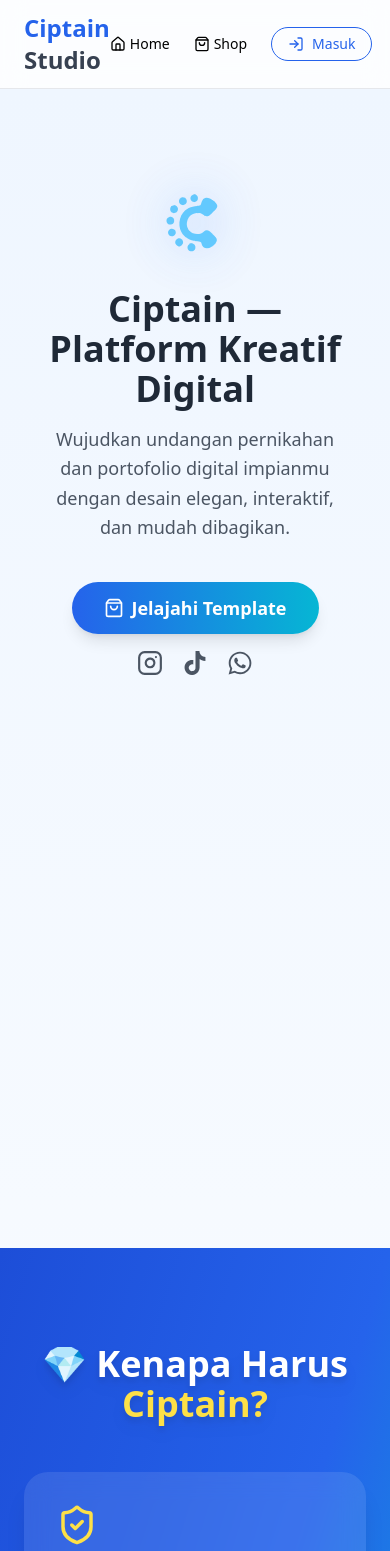
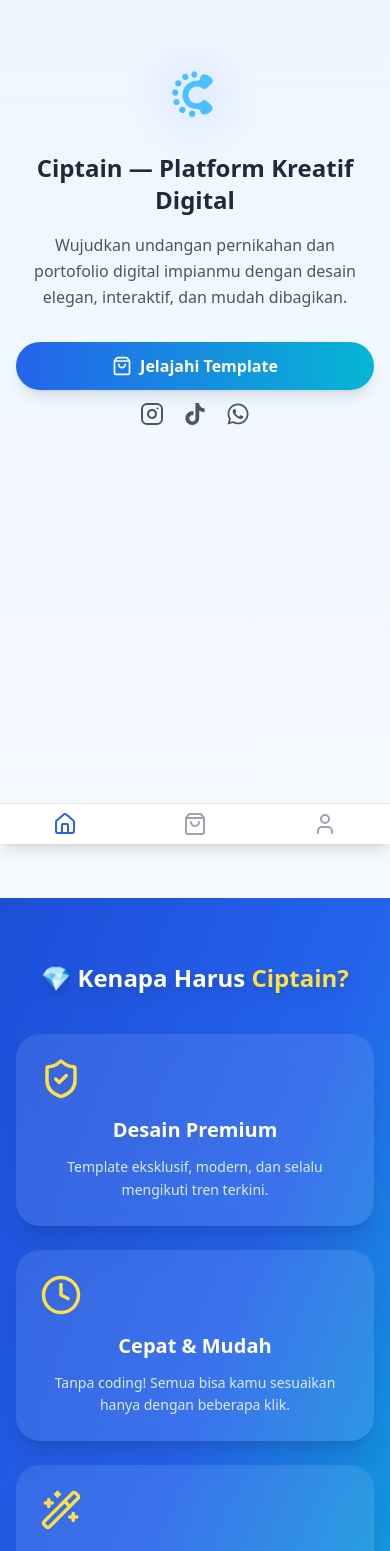
Before and after one commit to mustofa08/Ciptain, a React (Vite) app: page / in a window 390 px wide. Shown: the top 1551 px of the page. Built offline with nearby package versions, Linux system fonts and the light colour scheme.

Commit message:
responsive home.jsx, shop.jsx dan navbar

```diff
--- a/src/components/Navbar.jsx
+++ b/src/components/Navbar.jsx
@@ -1,69 +1,12 @@
 import React from "react";
-import { Link, useNavigate } from "react-router-dom";
-import {
-  Home,
-  ShoppingBag,
-  LogIn,
-  LayoutDashboard,
-  LogOut,
-} from "lucide-react";
-import { useAuth } from "../contexts/AuthContext";
-import { supabase } from "../lib/supabaseClient";
+import NavbarDesktop from "./NavbarDesktop";
+import NavbarMobile from "./NavbarMobile";
 
 export default function Navbar() {
-  const { user, profile } = useAuth();
-  const navigate = useNavigate();
-
-  async function logout() {
-    await supabase.auth.signOut();
-    navigate("/login");
-  }
-
   return (
-    <header className="bg-white/80 backdrop-blur-md border-b sticky top-0 z-30">
-      <div className="max-w-7xl mx-auto px-6 py-3 flex justify-between items-center">
-        {/* Logo */}
-        <Link to="/" className="text-2xl font-extrabold text-blue-600">
-          Ciptain<span className="text-gray-700"> Studio</span>
-        </Link>
-
-        {/* Menu */}
-        <nav className="flex items-center gap-6 text-sm font-medium">
-          <Link to="/" className="flex items-center gap-1">
-            <Home size={16} /> Home
-          </Link>
-
-          <Link to="/shop" className="flex items-center gap-1">
-            <ShoppingBag size={16} /> Shop
-          </Link>
-
-          {!user && (
-            <Link
-              to="/login"
-              className="flex items-center gap-2 px-4 py-1.5 border border-blue-600 rounded-full text-blue-600"
-            >
-              <LogIn size={16} /> Masuk
-            </Link>
-          )}
-
-          {user && (
-            <>
-              <Link
-                to={profile?.role === "admin" ? "/admin" : "/user"}
-                className="flex items-center gap-2 px-4 py-1.5 border border-blue-600 rounded-full text-blue-600"
-              >
-                <LayoutDashboard size={16} /> Dashboard
-              </Link>
-              <button
-                onClick={logout}
-                className="flex items-center gap-1 text-red-500"
-              >
-                <LogOut size={16} /> Keluar
-              </button>
-            </>
-          )}
-        </nav>
-      </div>
-    </header>
+    <>
+      <NavbarDesktop />
+      <NavbarMobile />
+    </>
   );
 }
--- /dev/null
+++ b/src/components/NavbarDesktop.jsx
@@ -0,0 +1,68 @@
+import React from "react";
+import { Link, useNavigate } from "react-router-dom";
+import {
+  Home,
+  ShoppingBag,
+  LogIn,
+  LayoutDashboard,
+  LogOut,
+} from "lucide-react";
+import { useAuth } from "../contexts/AuthContext";
+import { supabase } from "../lib/supabaseClient";
+
+export default function NavbarDesktop() {
+  const { user, profile } = useAuth();
+  const navigate = useNavigate();
+
+  async function logout() {
+    await supabase.auth.signOut();
+    navigate("/login");
+  }
+
+  return (
+    <header className="hidden md:block bg-white/80 backdrop-blur-md border-b sticky top-0 z-30">
+      <div className="max-w-7xl mx-auto px-6 py-3 flex justify-between items-center">
+        <Link to="/" className="text-2xl font-extrabold text-blue-600">
+          Ciptain<span className="text-gray-700"> Studio</span>
+        </Link>
+
+        <nav className="flex items-center gap-6 text-sm font-medium">
+          <Link to="/" className="flex items-center gap-1">
+            <Home size={16} /> Home
+          </Link>
+
+          <Link to="/shop" className="flex items-center gap-1">
+            <ShoppingBag size={16} /> Shop
+          </Link>
+
+          {!user && (
+            <Link
+              to="/login"
+              className="flex items-center gap-2 px-4 py-1.5 border border-blue-600 rounded-full text-blue-600"
+            >
+              <LogIn size={16} /> Masuk
+            </Link>
+          )}
+
+          {user && (
+            <>
+              <Link
+                to={profile?.role === "admin" ? "/admin" : "/user"}
+                className="flex items-center gap-2 px-4 py-1.5 border border-blue-600 rounded-full text-blue-600"
+              >
+                <LayoutDashboard size={16} /> Dashboard
+              </Link>
+
+              <button
+                onClick={logout}
+                className="flex items-center gap-1 text-red-500"
+              >
+                <LogOut size={16} /> Keluar
+              </button>
+            </>
+          )}
+        </nav>
+      </div>
+    </header>
+  );
+}
--- /dev/null
+++ b/src/components/NavbarMobile.jsx
@@ -0,0 +1,54 @@
+import React from "react";
+import { NavLink, useNavigate } from "react-router-dom";
+import { Home, ShoppingBag, User, LogOut } from "lucide-react";
+import { useAuth } from "../contexts/AuthContext";
+import { supabase } from "../lib/supabaseClient";
+
+export default function NavbarMobile() {
+  const { user, profile } = useAuth();
+  const navigate = useNavigate();
+
+  const dashboardPath = profile?.role === "admin" ? "/admin" : "/user";
+
+  async function handleLogout() {
+    await supabase.auth.signOut();
+    navigate("/login");
+  }
+
+  return (
+    <nav className="md:hidden fixed bottom-0 left-0 right-0 z-40 bg-white border-t shadow-lg">
+      <div className="flex justify-around items-center py-2">
+        <NavItem to="/" icon={<Home />} />
+        <NavItem to="/shop" icon={<ShoppingBag />} />
+
+        {/* Dashboard / Login */}
+        <NavItem to={user ? dashboardPath : "/login"} icon={<User />} />
+
+        {/* Logout (only when logged in) */}
+        {user && (
+          <button
+            onClick={handleLogout}
+            className="flex flex-col items-center justify-center gap-1 text-xs text-red-400 hover:text-red-600 transition"
+          >
+            <LogOut className="w-6 h-6" />
+          </button>
+        )}
+      </div>
+    </nav>
+  );
+}
+
+function NavItem({ to, icon }) {
+  return (
+    <NavLink
+      to={to}
+      className={({ isActive }) =>
+        `flex flex-col items-center justify-center gap-1 text-xs ${
+          isActive ? "text-blue-600" : "text-gray-400"
+        }`
+      }
+    >
+      <div className="w-6 h-6">{icon}</div>
+    </NavLink>
+  );
+}
--- a/src/layouts/HomeLayout.jsx
+++ b/src/layouts/HomeLayout.jsx
@@ -6,10 +6,10 @@ export default function HomeLayout() {
   return (
     <div className="min-h-screen flex flex-col bg-gradient-to-b from-blue-50 via-white to-blue-100">
       <Navbar />
-      <main className="flex-1">
+      <main className="flex-1 pb-16 md:pb-0">
         <Outlet />
       </main>
-      <footer className="bg-white border-t py-6 text-center text-gray-500 text-sm">
+      <footer className="bg-white border-t py-6 text-center text-gray-500 text-sm hidden md:block">
         © {new Date().getFullYear()} <b>Ciptain</b> — Menciptakan Kesan Digital
       </footer>
     </div>
--- a/src/pages/Home.jsx
+++ b/src/pages/Home.jsx
@@ -35,28 +35,28 @@ const floatingImages = [
     src: sample1,
     style: { top: "0%", left: "10%" },
     delay: 1,
-    size: "w-32 md:w-40",
+    size: "w-28 sm:w-32 md:w-40",
     duration: 6,
   },
   {
     src: sample2,
     style: { top: "0%", right: "10%" },
     delay: 2,
-    size: "w-32 md:w-40",
+    size: "w-28 sm:w-32 md:w-40",
     duration: 7,
   },
   {
     src: sample3,
     style: { bottom: "0%", left: "0%" },
     delay: 3,
-    size: "w-28 md:w-36",
+    size: "w-24 sm:w-28 md:w-36",
     duration: 5,
   },
   {
     src: sample4,
     style: { bottom: "0%", right: "0%" },
     delay: 4,
-    size: "w-28 md:w-36",
+    size: "w-24 sm:w-28 md:w-36",
     duration: 6,
   },
 ];
@@ -77,12 +77,10 @@ export default function Home() {
     user?.email?.split("@")[0] ||
     "Pengunjung";
 
-  const dashboardPath = profile?.role === "admin" ? "/admin" : "/dashboard";
-
   return (
-    <div className="flex flex-col items-center bg-gradient-to-b from-blue-50 via-white to-blue-100 min-h-screen overflow-hidden">
+    <div className="flex flex-col items-center bg-gradient-to-b from-blue-50 via-white to-blue-100 min-h-screen overflow-x-hidden">
       {/* ================= HERO ================= */}
-      <section className="flex flex-col md:flex-row justify-between items-center w-full max-w-7xl px-10 py-24 relative">
+      <section className="flex flex-col md:flex-row justify-between items-center w-full max-w-7xl px-4 sm:px-6 md:px-10 py-16 sm:py-20 md:py-24 relative">
         <motion.div
           className="md:w-1/2 text-center md:text-left flex flex-col items-center md:items-start z-10"
           initial={{ opacity: 0, y: 40 }}
@@ -92,30 +90,29 @@ export default function Home() {
           <img
             src={logoIcon}
             alt="Ciptain Logo"
-            className="w-20 mb-6 drop-shadow-[0_0_25px_rgba(59,130,246,0.5)] animate-pulse"
+            className="w-16 sm:w-20 mb-6 drop-shadow-[0_0_25px_rgba(59,130,246,0.5)] animate-pulse"
           />
 
-          <h1 className="text-4xl font-extrabold text-gray-800 mb-4">
+          <h1 className="text-2xl sm:text-3xl md:text-4xl font-extrabold text-gray-800 mb-4">
             {user
               ? `👋 Selamat Datang, ${userName}!`
               : "Ciptain — Platform Kreatif Digital"}
           </h1>
 
-          <p className="text-gray-600 text-lg mb-10 max-w-md leading-relaxed">
+          <p className="text-gray-600 text-base sm:text-lg mb-8 sm:mb-10 max-w-md leading-relaxed">
             Wujudkan undangan pernikahan dan portofolio digital impianmu dengan
             desain elegan, interaktif, dan mudah dibagikan.
           </p>
 
-          <div className="flex flex-col sm:flex-row items-center gap-4 sm:gap-6">
+          <div className="flex flex-col sm:flex-row items-center gap-3 sm:gap-6 w-full sm:w-auto">
             <Link
               to="/shop"
-              className="bg-gradient-to-r from-blue-600 to-cyan-500 hover:from-blue-700 hover:to-cyan-600 text-white px-8 py-3 rounded-full text-lg font-semibold shadow-lg hover:shadow-xl transition flex items-center gap-2"
+              className="w-full sm:w-auto justify-center bg-gradient-to-r from-blue-600 to-cyan-500 hover:from-blue-700 hover:to-cyan-600 text-white px-6 sm:px-8 py-3 rounded-full text-base sm:text-lg font-semibold shadow-lg hover:shadow-xl transition flex items-center gap-2"
             >
               <ShoppingBag size={20} />
               Jelajahi Template
             </Link>
 
-            {/* Social */}
             <div className="flex items-center gap-5 text-gray-600">
               <a
                 href="https://www.instagram.com/ciptain_studio/"
@@ -123,7 +120,7 @@ export default function Home() {
                 rel="noreferrer"
                 className="hover:text-pink-500 transition"
               >
-                <Instagram size={26} />
+                <Instagram size={24} />
               </a>
               <a
                 href="https://www.tiktok.com/@ciptain_studio"
@@ -131,7 +128,7 @@ export default function Home() {
                 rel="noreferrer"
                 className="hover:text-black transition"
               >
-                <SiTiktok size={24} />
+                <SiTiktok size={22} />
               </a>
               <a
                 href="https://wa.me/6281515434168"
@@ -139,26 +136,28 @@ export default function Home() {
                 rel="noreferrer"
                 className="hover:text-green-500 transition"
               >
-                <FaWhatsapp size={26} />
+                <FaWhatsapp size={24} />
               </a>
             </div>
           </div>
         </motion.div>
 
         {/* Floating Images */}
-        <div className="md:w-1/2 mt-14 md:mt-0 relative flex justify-center items-center">
+        <div className="md:w-1/2 mt-12 md:mt-0 relative flex justify-center items-center">
           <motion.div
-            className="absolute inset-0 blur-[150px] opacity-60 bg-gradient-to-br from-blue-400/50 via-cyan-300/40 to-transparent rounded-full"
+            className="absolute inset-0 blur-[120px] opacity-60 bg-gradient-to-br from-blue-400/50 via-cyan-300/40 to-transparent rounded-full"
             animate={{ opacity: [0.3, 0.7, 0.4], scale: [0.9, 1.05, 0.9] }}
             transition={{ duration: 6, repeat: Infinity }}
           />
-          <div className="relative w-full max-w-md h-[420px]">
+          <div className="relative w-full max-w-sm sm:max-w-md h-[360px] sm:h-[420px]">
             {floatingImages.map((img, i) => (
               <motion.img
                 key={i}
                 src={img.src}
                 alt=""
-                className={`absolute rounded-2xl shadow-2xl ${img.size}`}
+                className={`absolute rounded-2xl shadow-2xl ${img.size} ${
+                  i > 1 ? "hidden sm:block" : ""
+                }`}
                 animate={{
                   y: [0, -20, 0, 15, 0],
                   x: [0, 10, 0, -10, 0],
@@ -178,9 +177,9 @@ export default function Home() {
       </section>
 
       {/* ================= KEUNGGULAN ================= */}
-      <section className="relative w-full bg-gradient-to-br from-blue-700 via-blue-600 to-cyan-500 text-white py-24 px-6 text-center">
+      <section className="relative w-full bg-gradient-to-br from-blue-700 via-blue-600 to-cyan-500 text-white py-16 sm:py-20 md:py-24 px-4 sm:px-6 text-center">
         <motion.h2
-          className="text-4xl font-extrabold mb-12 drop-shadow-lg"
+          className="text-2xl sm:text-3xl md:text-4xl font-extrabold mb-10 sm:mb-12 drop-shadow-lg"
           initial={{ opacity: 0, y: 30 }}
           whileInView={{ opacity: 1, y: 0 }}
           transition={{ duration: 0.7 }}
@@ -188,7 +187,7 @@ export default function Home() {
           💎 Kenapa Harus <span className="text-yellow-300">Ciptain?</span>
         </motion.h2>
 
-        <div className="grid grid-cols-1 sm:grid-cols-2 lg:grid-cols-4 gap-10 max-w-6xl mx-auto">
+        <div className="grid grid-cols-1 sm:grid-cols-2 lg:grid-cols-4 gap-6 sm:gap-8 lg:gap-10 max-w-6xl mx-auto">
           {[
             {
               icon: <ShieldCheck size={42} />,
@@ -213,7 +212,7 @@ export default function Home() {
           ].map((feature, i) => (
             <motion.div
               key={i}
-              className="bg-white/10 rounded-3xl p-8 backdrop-blur-md shadow-xl hover:shadow-2xl transition-all duration-300 hover:scale-105"
+              className="bg-white/10 rounded-3xl p-6 sm:p-8 backdrop-blur-md shadow-xl hover:shadow-2xl transition-all duration-300 hover:scale-105"
               initial={{ opacity: 0, y: 30 }}
               whileInView={{ opacity: 1, y: 0 }}
               transition={{ duration: 0.6, delay: i * 0.1 }}
@@ -229,16 +228,16 @@ export default function Home() {
       </section>
 
       {/* ================= FITUR ================= */}
-      <section className="w-full max-w-6xl px-6 py-24 text-center">
+      <section className="w-full max-w-6xl px-4 sm:px-6 py-16 sm:py-20 md:py-24 text-center">
         <motion.h2
-          className="text-4xl font-bold text-gray-800 mb-12"
+          className="text-2xl sm:text-3xl md:text-4xl font-bold text-gray-800 mb-10 sm:mb-12"
           initial={{ opacity: 0, y: 30 }}
           whileInView={{ opacity: 1, y: 0 }}
         >
           ⚙️ Fitur Unggulan <span className="text-blue-600">Ciptain</span>
         </motion.h2>
 
-        <div className="grid grid-cols-1 sm:grid-cols-2 lg:grid-cols-3 gap-10">
+        <div className="grid grid-cols-1 sm:grid-cols-2 lg:grid-cols-3 gap-6 sm:gap-8 lg:gap-10">
           {[
             {
               icon: <CloudUpload size={38} />,
@@ -258,7 +257,7 @@ export default function Home() {
           ].map((fitur, i) => (
             <motion.div
               key={i}
-              className="bg-white rounded-3xl p-8 shadow-lg border border-gray-100 hover:shadow-2xl hover:-translate-y-2 transition-all duration-300"
+              className="bg-white rounded-3xl p-6 sm:p-8 shadow-lg border border-gray-100 hover:shadow-2xl hover:-translate-y-2 transition-all duration-300"
               initial={{ opacity: 0, y: 40 }}
               whileInView={{ opacity: 1, y: 0 }}
               transition={{ duration: 0.5, delay: i * 0.1 }}
@@ -276,9 +275,9 @@ export default function Home() {
       </section>
 
       {/* ================= CARA ORDER ================= */}
-      <section className="w-full max-w-6xl px-6 py-24 text-center bg-gradient-to-b from-white to-blue-50 rounded-t-[4rem] shadow-inner mx-auto">
+      <section className="w-full max-w-6xl px-4 sm:px-6 py-16 sm:py-20 md:py-24 text-center bg-gradient-to-b from-white to-blue-50 rounded-t-[4rem] shadow-inner mx-auto">
         <motion.h2
-          className="text-4xl font-bold text-gray-800 mb-16"
+          className="text-2xl sm:text-3xl md:text-4xl font-bold text-gray-800 mb-12 sm:mb-16"
           initial={{ opacity: 0, y: 30 }}
           whileInView={{ opacity: 1, y: 0 }}
           transition={{ duration: 0.6 }}
@@ -320,14 +319,12 @@ export default function Home() {
               whileInView={{ opacity: 1, y: 0 }}
               transition={{ duration: 0.6, delay: i * 0.15 }}
             >
-              {/* Icon bulat gradient */}
               <div
                 className={`w-20 h-20 rounded-full bg-gradient-to-br ${step.color} flex items-center justify-center text-white shadow-lg mb-5`}
               >
                 {step.icon}
               </div>
 
-              {/* Text */}
               <div className="bg-white rounded-3xl p-6 shadow-md border border-gray-100 hover:shadow-xl transition-all duration-300 hover:-translate-y-2">
                 <h3 className="text-lg font-semibold text-gray-800 mb-2">
                   {step.title}
@@ -337,7 +334,6 @@ export default function Home() {
                 </p>
               </div>
 
-              {/* Panah antar step (hanya selain terakhir) */}
               {i < arr.length - 1 && (
                 <div className="hidden lg:block absolute top-10 right-[-50px]">
                   <svg
@@ -362,7 +358,6 @@ export default function Home() {
           ))}
         </div>
 
-        {/* Garis penghubung di bawah (mobile view) */}
         <div className="lg:hidden mt-10 flex flex-col items-center gap-2 text-blue-400">
           <ArrowDown size={24} />
           <div className="w-1 h-12 bg-gradient-to-b from-blue-400 to-blue-600 rounded-full" />
@@ -375,7 +370,7 @@ export default function Home() {
       {showScrollTop && (
         <motion.button
           onClick={() => window.scrollTo({ top: 0, behavior: "smooth" })}
-          className="fixed bottom-20 right-8 bg-blue-600 text-white p-3 rounded-full shadow-lg hover:bg-blue-700 transition z-50"
+          className="fixed bottom-24 sm:bottom-8 right-4 sm:right-8 bg-blue-600 text-white p-3 rounded-full shadow-lg hover:bg-blue-700 transition z-50"
         >
           <ArrowUp size={18} />
         </motion.button>
@@ -383,18 +378,3 @@ export default function Home() {
     </div>
   );
 }
-
-/* ================= SMALL COMPONENT ================= */
-function SectionTitle({ title, highlight }) {
-  return (
-    <section className="w-full py-24 text-center">
-      <motion.h2
-        className="text-4xl font-extrabold text-gray-800"
-        initial={{ opacity: 0, y: 30 }}
-        whileInView={{ opacity: 1, y: 0 }}
-      >
-        {title} <span className="text-blue-600">{highlight}</span>
-      </motion.h2>
-    </section>
-  );
-}
```
Also changed, not shown: src/pages/Shop.jsx (+35 -48 lines).
